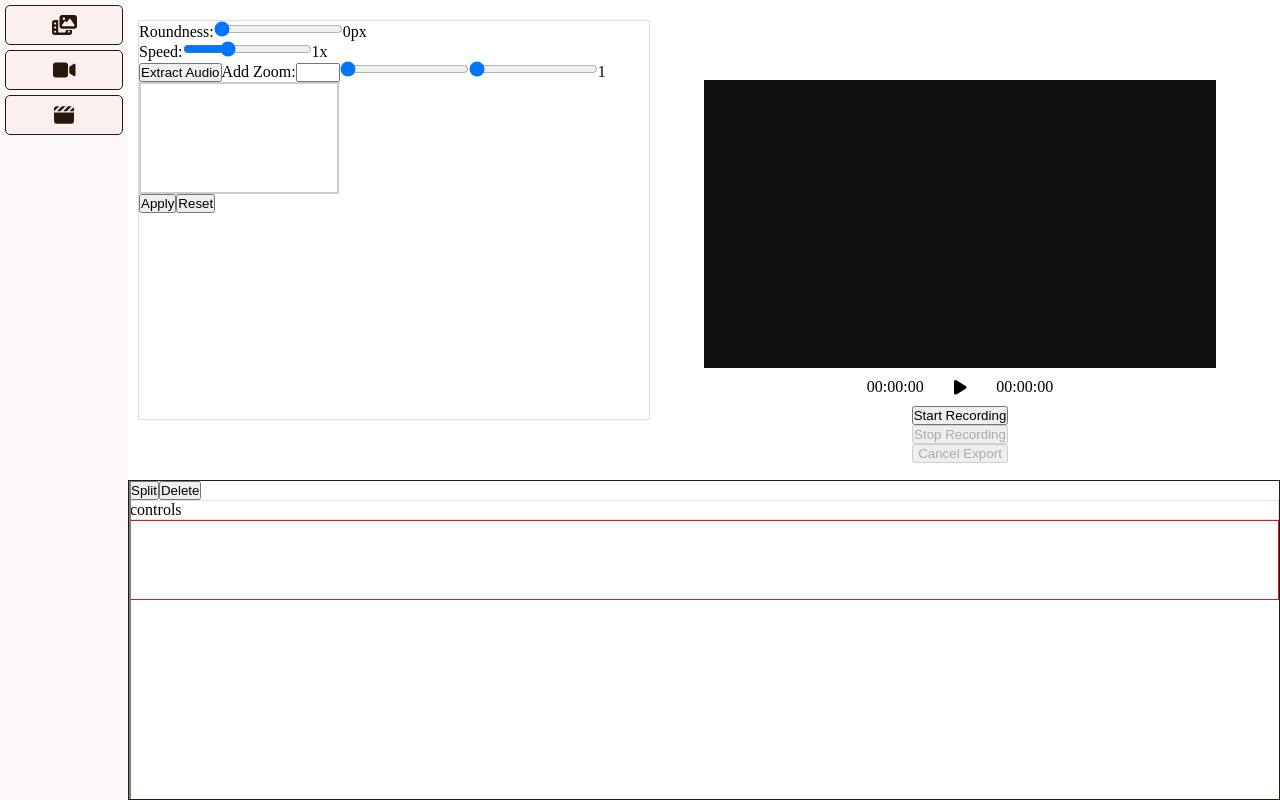
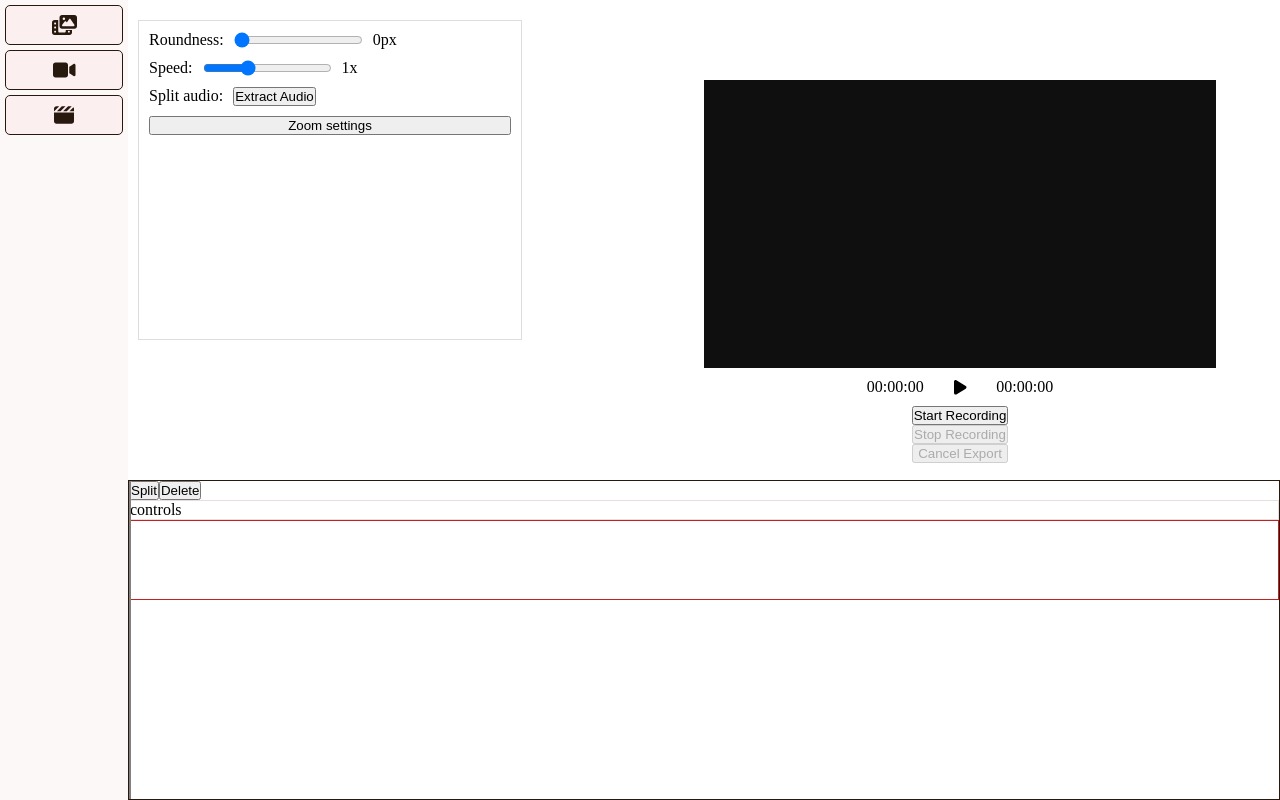
Before and after one commit to this-is-shreya/video-recorder-and-editor-with-auto-zoom, a React (Vite) app: page / in a window 1280 px wide. Both pictures are taken after a click on the button 64 px from the left and 115 px from the top of the page. Built offline with nearby package versions, Linux system fonts and the light colour scheme.

Commit message:
zoom fixes, added startsFrom attribute, zoom settings under collapsible, videoPlayer issues fixed, zoomPreview retains clickPosition

```diff
--- a/src/App.css
+++ b/src/App.css
@@ -122,7 +122,15 @@ input[type="file"] {
 }
 
 .slidecontainer {
-  width: 100%;
+  height: 40vh;
+  width: 30vw;
+  margin-top: 20px;
+  display: flex;
+  flex-direction: column;
+  gap:10px;
+  padding:10px;
+  border: 1px solid #ddd;
+  overflow-y: auto;
 }
 
 .slider {
--- a/src/components/Video.jsx
+++ b/src/components/Video.jsx
@@ -20,8 +20,11 @@ const Video = () => {
   const [zoomDuration, setzoomDuration] = useState(
     currentElement?.zoomDuration
   );
-  const [zoomLevel, setZoomLevel] = useState(currentElement ? currentElement?.zoomLevel : 1);
+  const [zoomLevel, setZoomLevel] = useState(
+    currentElement ? currentElement?.zoomLevel : 1
+  );
   const [clickPosition, setClickPosition] = useState(null); // Stores red dot position
+  const [isOpen, setIsOpen] = useState(false);
 
   const changeRoundness = (e) => {
     if (!selectedElement) return;
@@ -124,17 +127,17 @@ const Video = () => {
   };
   const resetZoom = () => {
     setZoomCenter({ x: 0, y: 0 });
-    setZoomStart(null);
-    setzoomDuration(null);
-    setZoomLevel("1");
+    setZoomStart(currentElement.newStart);
+    setzoomDuration(0);
+    setZoomLevel(1);
     const updatedSourceAndTiming = sourceAndTiming.map((item) => {
       if (item.id === selectedElement) {
         return {
           ...item,
-          zoomCenter: zoomCenter,
-          zoomStart: zoomStart,
-          zoomDuration: zoomDuration,
-          zoomLevel: zoomLevel,
+          zoomCenter: { x: 0, y: 0 },
+          zoomStart: null,
+          zoomDuration: 0,
+          zoomLevel: 1,
         };
       }
       return item;
@@ -144,8 +147,8 @@ const Video = () => {
     setCurrentElement({
       ...currentElement,
       zoomStart: null,
-      zoomDuration: null,
-      zoomLevel: "1",
+      zoomDuration: 0,
+      zoomLevel: 1,
     });
   };
 
@@ -156,10 +159,29 @@ const Video = () => {
       );
       if (selectedItem) {
         setBorderRadius(selectedItem.borderRadius || 0);
-        setZoomLevel(selectedItem.zoomLevel)
-        setZoomCenter(selectedItem.zoomCenter)
-        setZoomStart(selectedItem.zoomStart ? Math.floor(selectedItem.zoomStart) : Math.floor(selectedItem.newStart))
-        setzoomDuration(selectedItem.zoomDuration ? selectedItem.zoomDuration : 0)
+        setZoomLevel(selectedItem.zoomLevel);
+        setZoomCenter(selectedItem.zoomCenter);
+        setZoomStart(
+          selectedItem.zoomStart
+            ? Math.floor(selectedItem.zoomStart + selectedItem.newStart)
+            : Math.floor(selectedItem.newStart)
+        );
+        setzoomDuration(
+          selectedItem.zoomDuration ? selectedItem.zoomDuration : 0
+        );
+
+        // Convert zoomCenter (relative) to absolute click position (pixels)
+        if (selectedItem.zoomCenter) {
+          const previewWidth = 200; // Match your preview width
+          const previewHeight = 112; // Match your preview height (16:9)
+
+          const absoluteX = selectedItem.zoomCenter.x * previewWidth;
+          const absoluteY = selectedItem.zoomCenter.y * previewHeight;
+
+          setClickPosition({ x: absoluteX, y: absoluteY });
+        } else {
+          setClickPosition(null); // Reset if no zoom data
+        }
       }
     }
   }, [selectedElement, sourceAndTiming]);
@@ -171,8 +193,8 @@ const Video = () => {
   }, [selectedElement, sourceAndTiming]);
 
   return (
-    <div className="panel">
-      <div className="slidecontainer">
+    <div className="slidecontainer">
+      <div style={{ display: "flex", flexDirection: "row", gap: "10px" }}>
         <label>Roundness:</label>
         <input
           type="range"
@@ -185,7 +207,8 @@ const Video = () => {
           }}
         />
         <label>{borderRadius}px</label>
-        <br />
+      </div>
+      <div style={{ display: "flex", flexDirection: "row", gap: "10px" }}>
         <label>Speed:</label>
         <input
           type="range"
@@ -199,7 +222,9 @@ const Video = () => {
           }}
         />
         <label>{speed}x</label>
-        <br />
+      </div>
+      <div style={{ display: "flex", flexDirection: "row", gap: "10px" }}>
+        <label>Split audio:</label>
         <button
           onClick={() => {
             extractAudioFromBlobURL(
@@ -209,6 +234,11 @@ const Video = () => {
         >
           Extract Audio
         </button>
+      </div>
+      <button onClick={()=>{setIsOpen(!isOpen)}}>Zoom settings</button>
+      {isOpen && (
+        <>
+      <div style={{ display: "flex", flexDirection: "row", gap: "10px" }}>
         <label>Add Zoom:</label>
         <input
           name="zoom-start"
@@ -221,6 +251,9 @@ const Video = () => {
           step={1}
           onChange={(e) => setZoomStart(Number(e.target.value))}
         ></input>
+      </div>
+      <div style={{ display: "flex", flexDirection: "row", gap: "10px" }}>
+        <label>Zoom duration</label>
         <input
           name="zoom-end"
           type="range"
@@ -232,6 +265,10 @@ const Video = () => {
           step={1}
           onChange={(e) => setzoomDuration(Number(e.target.value))}
         ></input>
+        <label>{isNaN(zoomDuration) ? 0 : zoomDuration}</label>
+      </div>
+      <div style={{ display: "flex", flexDirection: "row", gap: "10px" }}>
+        <label>Zoom level:</label>
         <input
           name="zoom-level"
           type="range"
@@ -242,6 +279,9 @@ const Video = () => {
           onChange={(e) => setZoomLevel(e.target.value)}
         />
         <label>{isNaN(zoomLevel) ? 1 : zoomLevel}</label>
+      </div>
+      <label>Preview:</label>
+      <div style={{ display: "flex", flexDirection: "row", gap: "10px" }}>
         <div
           onClick={handlePreviewClick}
           style={{
@@ -280,9 +320,13 @@ const Video = () => {
             />
           )}
         </div>
+      </div>
+      <div style={{ display: "flex", gap: "10px" }}>
         <button onClick={addZoom}>Apply</button>
         <button onClick={resetZoom}>Reset</button>
       </div>
+      </>
+    )}
     </div>
   );
 };
--- a/src/components/VideoPlayer.jsx
+++ b/src/components/VideoPlayer.jsx
@@ -31,6 +31,7 @@ const VideoPlayer = () => {
     zoomStart,
     zoomDuration,
     zoomLevel,
+    startsFrom
   } = currentSourceAndTiming[0];
   // console.log("currentsandt", currentSourceAndTiming);
   // Initialize state for position and size from currentSourceAndTiming
@@ -38,7 +39,7 @@ const VideoPlayer = () => {
     currentSourceAndTiming[0].position || { x: 0, y: 0 }
   );
   const [size, setSize] = useState(
-    currentSourceAndTiming[0].size || { width: 400, height: 225 } // Default to 16:9
+    currentSourceAndTiming[0].size || { width: "40vw", height: "22.5vh" } // Default to 16:9
   );
 
   const videoRef = useRef(null); // Reference to the video element
@@ -48,7 +49,7 @@ const VideoPlayer = () => {
   const [videoSource, setVideoSource] = useState(null); // To track video source changes
   // Calculate video start time based on seeker's position
   const calculateStartTime = () => {
-    const startTime = Math.max(seekerPosition * 0.1 - newStart, 0); // Ensure it's positive
+    const startTime = Math.max(Math.floor(seekerPosition * 0.1 - start), 0); // Ensure it's positive
     // console.log(
     //   "starttimefromvideoplayer",
     //   startTime,
@@ -68,54 +69,100 @@ const VideoPlayer = () => {
   };
 
   // Control video playback based on `isPlaying` and seeker position
+  // useEffect(() => {
+  //   console.log("video players: ", currentSourceAndTiming);
+
+  //   if (videoRef.current) {
+  //     const startTime = calculateStartTime();
+  //     videoRef.current.playbackRate = speed;
+  //     // Set startTime only once when not playing
+  //     if (!hasSetStartTime.current) {
+  //       console.log("Setting startTime:", startsFrom);
+  //       // videoRef.current.currentTime = startsFrom;
+  //       videoRef.current.currentTime = Math.floor(seekerPosition*0.1 - newStart) + startsFrom;
+
+  //       hasSetStartTime.current = true; // Mark start time as set
+  //       if (isPlaying) videoRef.current.play();
+  //     }
+  //     if(isPlaying && lastIsPlaying.current && Math.abs(seekerPosition - lastSeekerPosition.current) >= 2){
+  //       // videoRef.current.currentTime = Math.floor(startTime - newStart);
+  //       videoRef.current.currentTime = Math.floor(seekerPosition*0.1 - newStart) + startsFrom;
+
+  //       // videoRef.current.play();
+  //     }
+  //     // Control video playback state based on `isPlaying`
+  //     if (isPlaying && !lastIsPlaying.current) {
+  //       // console.log("Starting video playback");
+  //       // videoRef.current.currentTime = Math.floor(seekerPosition*0.1 - newStart) + startsFrom;
+
+  //       videoRef.current.play().catch((error) => {
+  //         console.warn("Playback error:", error);
+  //       });
+  //     } else if (!isPlaying && lastIsPlaying.current) {
+  //       // console.log("Pausing video playback");
+  //       videoRef.current.pause();
+  //       // hasSetStartTime.current = false; // Reset the start time
+  //     }
+  //     if (!videoSource || videoSource !== source) {
+  //       console.log("New video loaded, updating start time");
+  //       videoRef.current.currentTime = Math.floor(startTime - newStart * 0.1);
+  //       if (isPlaying) videoRef.current.play();
+  //       setVideoSource(source);
+  //     }
+  //     if (!isPlaying) {
+  //       hasSetStartTime.current = false; // Reset the start time
+  //     }
+  //     // Update the last known state of isPlaying
+  //     lastIsPlaying.current = isPlaying;
+
+  //     // Update last known seeker position only if it's changed significantly
+  //     if (Math.abs(seekerPosition - lastSeekerPosition.current) > 1) {
+  //       lastSeekerPosition.current = seekerPosition;
+  //     }
+  //   }
+  // }, [isPlaying, seekerPosition, videoRef]); // Re-run when isPlaying or seekerPosition changes
+
   useEffect(() => {
-    console.log("video players: ", currentSourceAndTiming);
+    if (videoRef.current) {
 
-    if (videoRef.current) {
-      const startTime = calculateStartTime();
+      videoRef.current.onloadedmetadata = () => {
+        const videoWidth = videoRef.current.videoWidth;
+        const videoHeight = videoRef.current.videoHeight;
+        const aspectRatio = videoWidth / videoHeight;
+
+        // Fit video into the container while maintaining aspect ratio
+        let newWidth = 300; // Set an initial width (adjust as needed)
+        let newHeight = newWidth / aspectRatio;
+
+        setSize({ width: newWidth, height: newHeight });
+      };
+
+      const startTime = Math.max(
+        Math.floor(seekerPosition * 0.1 - newStart) + startsFrom,
+        0
+      );
       videoRef.current.playbackRate = speed;
-      // Set startTime only once when not playing
-      if (!hasSetStartTime.current) {
-        // console.log("Setting startTime:", Math.floor(startTime));
-        videoRef.current.currentTime = Math.max(startTime, 0);
-        hasSetStartTime.current = true; // Mark start time as set
-        if (isPlaying) videoRef.current.play();
+
+      // Always set currentTime when seekerPosition changes significantly
+      if (Math.abs(seekerPosition - lastSeekerPosition.current) >= 1) {
+        console.log("Seeking to:", startTime);
+        videoRef.current.currentTime = startTime;
+        hasSetStartTime.current = true; // Allow updates on seek
       }
-      // if(isPlaying && lastIsPlaying.current && seekerPosition !== lastSeekerPosition.current){
-      //   videoRef.current.currentTime = Math.floor(startTime - newStart);
-      //   // videoRef.current.play();
-      // }
-      // Control video playback state based on `isPlaying`
-      if (isPlaying && !lastIsPlaying.current) {
-        // console.log("Starting video playback");
-        // videoRef.current.currentTime = Math.floor(startTime - newStart * 0.1);
 
-        videoRef.current.play().catch((error) => {
-          console.warn("Playback error:", error);
-        });
-      } else if (!isPlaying && lastIsPlaying.current) {
-        // console.log("Pausing video playback");
+      // Play video if necessary
+      if (isPlaying) {
+        videoRef.current
+          .play()
+          .catch((error) => console.warn("Playback error:", error));
+      } else {
         videoRef.current.pause();
-        // hasSetStartTime.current = false; // Reset the start time
       }
-      if (!videoSource || videoSource !== source) {
-        console.log("New video loaded, updating start time");
-        videoRef.current.currentTime = Math.floor(startTime - newStart * 0.1);
-        if (isPlaying) videoRef.current.play();
-        setVideoSource(source);
-      }
-      if (!isPlaying) {
-        hasSetStartTime.current = false; // Reset the start time
-      }
-      // Update the last known state of isPlaying
+
+      lastSeekerPosition.current = seekerPosition; // Track last position
       lastIsPlaying.current = isPlaying;
-
-      // Update last known seeker position only if it's changed significantly
-      if (Math.abs(seekerPosition - lastSeekerPosition.current) > 1) {
-        lastSeekerPosition.current = seekerPosition;
-      }
     }
-  }, [isPlaying, seekerPosition, videoRef]); // Re-run when isPlaying or seekerPosition changes
+  }, [seekerPosition, isPlaying]);
 
   useEffect(() => {
     const video = videoRef.current;
@@ -123,13 +170,14 @@ const VideoPlayer = () => {
 
     const handleTimeUpdate = () => {
       const currentTime = Math.floor(seekerPosition * 0.1);
+      console.log(currentSourceAndTiming);
 
-      console.log(
-        "currenttime",
-        currentTime,
-        newStart + zoomStart,
-        newStart + zoomStart + zoomDuration,
-      );
+      // console.log(
+      //   "currenttime",
+      //   currentTime,
+      //   newStart + zoomStart,
+      //   newStart + zoomStart + zoomDuration,
+      // );
 
       if (zoomStart !== null && zoomDuration !== null) {
         if (
@@ -191,7 +239,7 @@ const VideoPlayer = () => {
         style={{
           width: "100%",
           height: "100%",
-          objectFit: "contain",
+          objectFit: "cover",
           display: "block",
           transition: `transform 0.3s ease-in-out, border-radius 0.3s ease-in-out`, // Apply transition to both transform and border-radius
           transform: isPlaying
--- a/src/components/timeline/Timeline.jsx
+++ b/src/components/timeline/Timeline.jsx
@@ -78,6 +78,7 @@ const Timeline = () => {
           zoomStart: null,
           zoomDuration: null,
           zoomLevel: 1,
+          startsFrom: Math.floor(seekerPosition * 0.1 - source.newStart)
         };
 
         // First half
```
